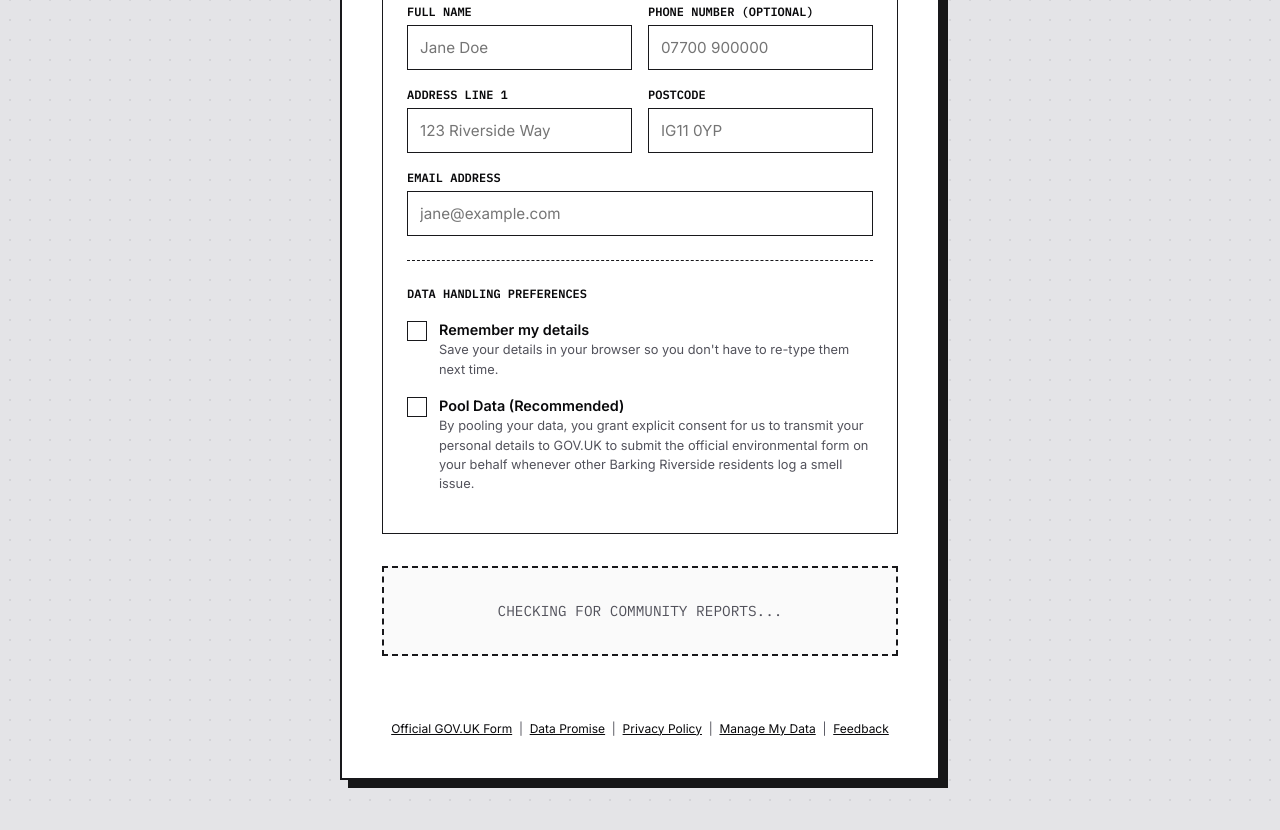
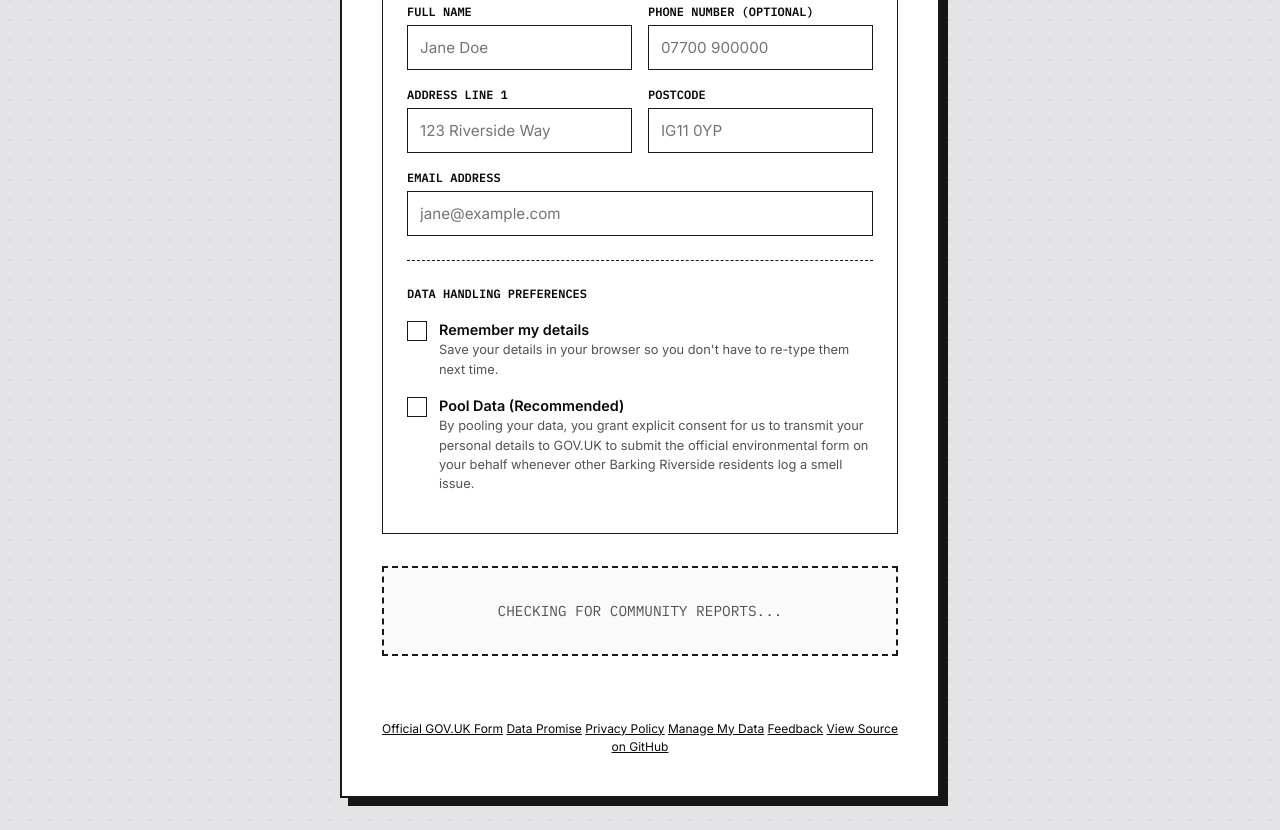
Before and after one commit to Latif17/auto-report-site, a website: page vercel/public/index.html in a window 1280 px wide. Shown: the part 590-1420 px from the top of the page. Drawn offline with Linux system fonts and the light colour scheme; no server answers.

Commit message:
feat: restructure footer and add github link

```diff
--- a/vercel/public/index.html
+++ b/vercel/public/index.html
@@ -188,17 +188,14 @@
         </main>
 
         <footer>
-            <p>
+            <nav class="footer-nav">
                 <a href="https://report-an-environmental-problem.service.gov.uk/smell/source" target="_blank" rel="noopener noreferrer">Official GOV.UK Form</a>
-                &nbsp;|&nbsp;
                 <a href="/promise.html">Data Promise</a>
-                &nbsp;|&nbsp;
                 <a href="/privacy.html">Privacy Policy</a>
-                &nbsp;|&nbsp;
                 <a href="/manage.html">Manage My Data</a>
-                &nbsp;|&nbsp;
                 <a href="/feedback.html">Feedback</a>
-            </p>
+                <a href="https://github.com/Latif17/auto-report-site" target="_blank" rel="noopener noreferrer">View Source on GitHub</a>
+            </nav>
         </footer>
     </div>
     <!-- Vercel Web Analytics -->
```
